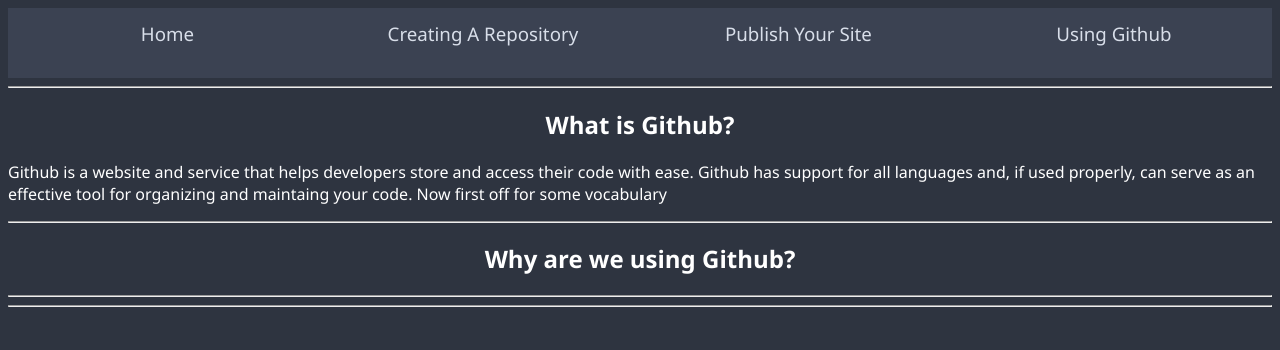
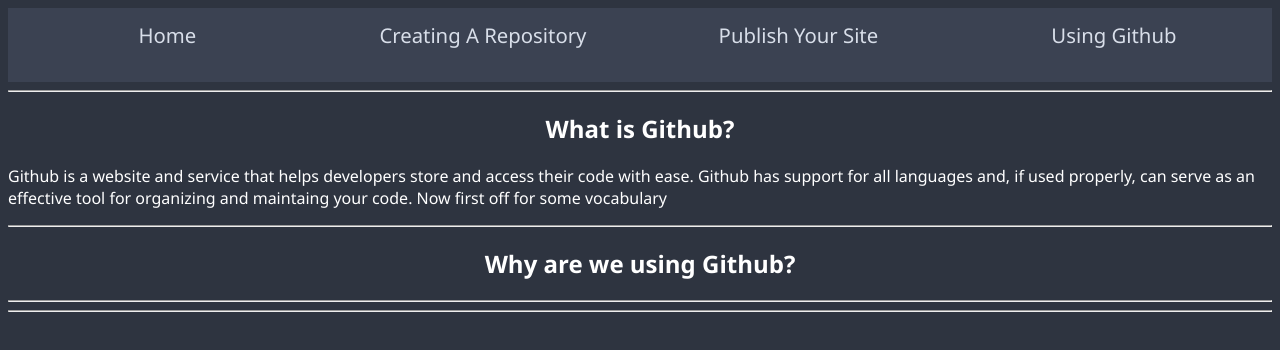
Before and after one commit to 9kwasi/9kwasi.github.io, a plain HTML site: page index.html in a window 1280 px wide. Drawn offline with Linux system fonts and the light colour scheme.

Commit message:
update font size

```diff
--- a/css/main.css
+++ b/css/main.css
@@ -16,6 +16,7 @@ body{
   vertical-align: middle;
   width: 94%;
   height:75%;
+  font-size:1.27em;
 }
 .navbar-button:hover { background-color:#475063;
   }
```
